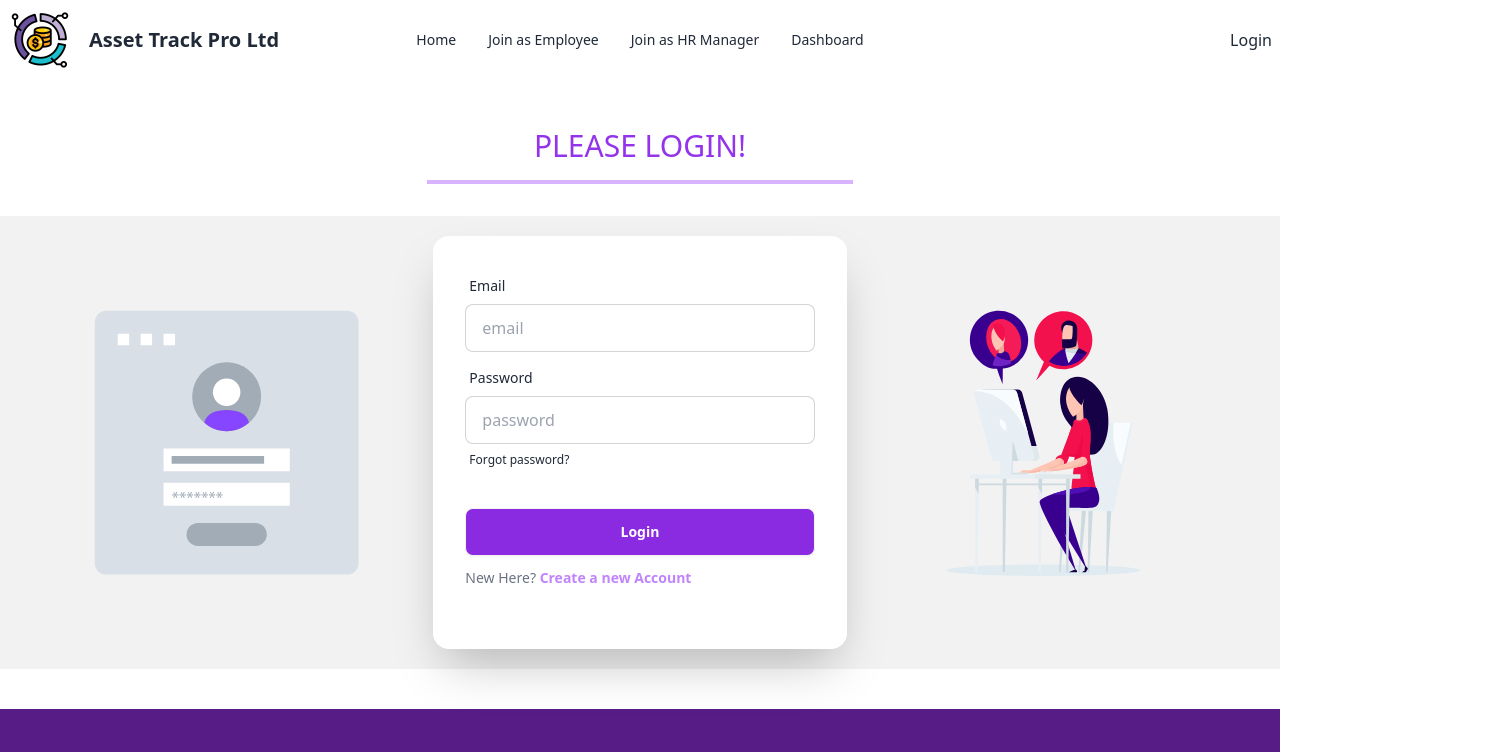
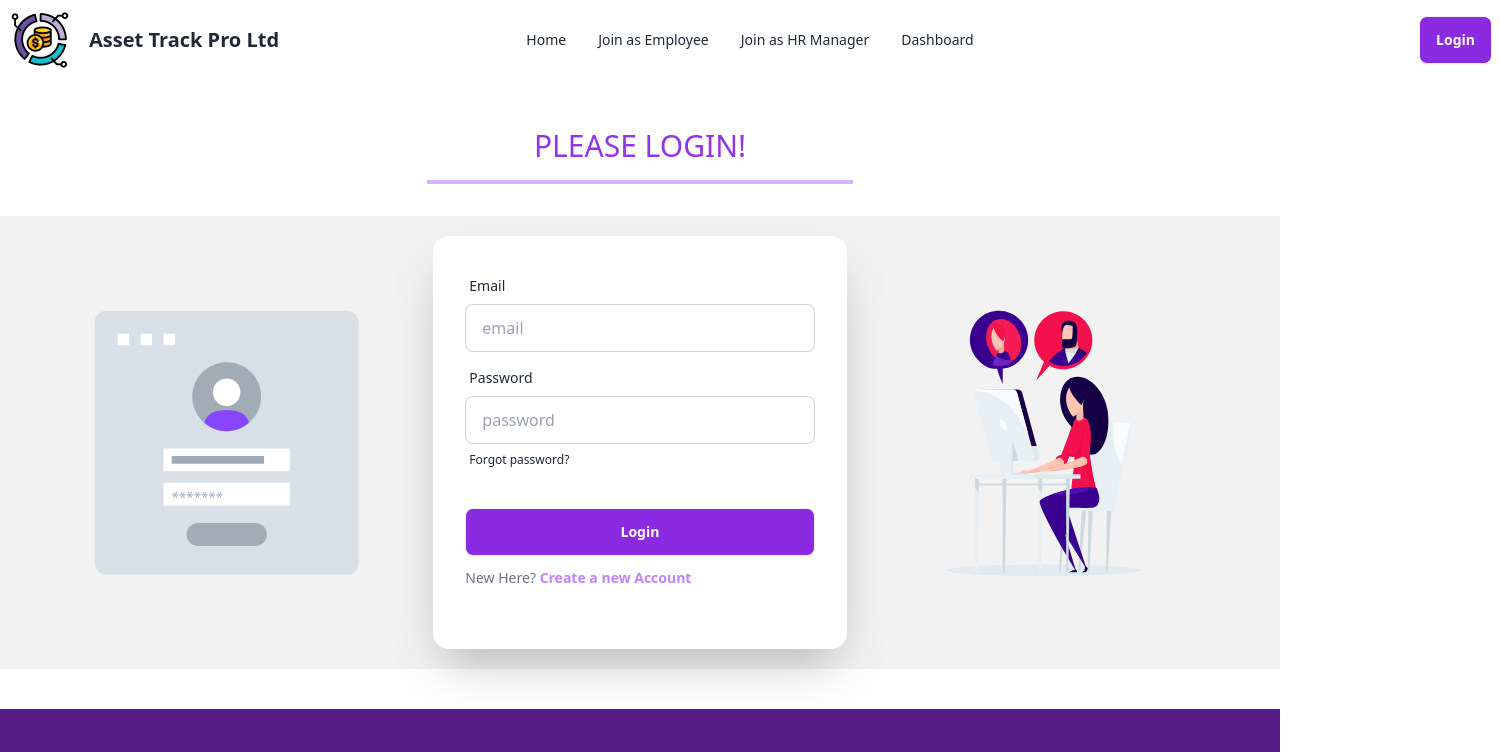
Before and after one commit to JannatulAfrozFaria/asset-track-pro-client, a React (Vite) app: page /login in a window 1280 px wide. Shown: the top 752 px of the page, 1500 px wide, since content can reach past the window. Built offline with nearby package versions, Linux system fonts and the light colour scheme; no server answers.

Commit message:
navbar modified

```diff
--- a/src/Pages/Shared/NavBar/NavBar.jsx
+++ b/src/Pages/Shared/NavBar/NavBar.jsx
@@ -1,6 +1,13 @@
 import { Link } from "react-router-dom";
+import useAuth from "../../../Hooks/useAuth";
 
 const NavBar = () => {
+    const {user,logOut} = useAuth();
+    const handleLogOut = () =>{
+        logOut()
+        .then(()=>{})
+        .catch(error=>console.log(error))
+    }
     const NavOptions = <>
         <li><Link to="/"><a href="">Home</a></Link> </li>
         <li><Link to="/joinAsEmployee"><a href="">Join as Employee</a></Link> </li>
@@ -9,7 +16,7 @@ const NavBar = () => {
     </>
     return (
         <>
-            <div className="navbar bg-base-100">
+            <div className="navbar bg-base-100 w-full lg:w-[1500px] mx-auto">
                 <div className="navbar-start">
                     <div className="dropdown">
                     <div tabIndex={0} role="button" className="btn btn-ghost lg:hidden">
@@ -29,7 +36,13 @@ const NavBar = () => {
                     </ul>
                 </div>
                 <div className="navbar-end">
-                    <Link to="/login"><a href="">Login</a></Link>
+                    {
+                        user? <>
+                            <button onClick={handleLogOut}><Link className="btn btn-base"><a href="">Logout</a></Link></button>
+                            </>
+                        : <><Link className="btn btn-base" to="/login"><a href="">Login</a></Link></>
+                    }
+
                 </div>
             </div>
         </>
--- a/src/firebase/firebase.config.js
+++ b/src/firebase/firebase.config.js
@@ -5,7 +5,7 @@ import { initializeApp } from "firebase/app";
 
 // Your web app's Firebase configuration
 const firebaseConfig = {
-  apiKey: import.meta.env.VITE_VITE_apiKey,
+  apiKey: import.meta.env.VITE_apiKey,
   authDomain: import.meta.env.VITE_authDomain,
   projectId: import.meta.env.VITE_projectId,
   storageBucket: import.meta.env.VITE_storageBucket,
```
